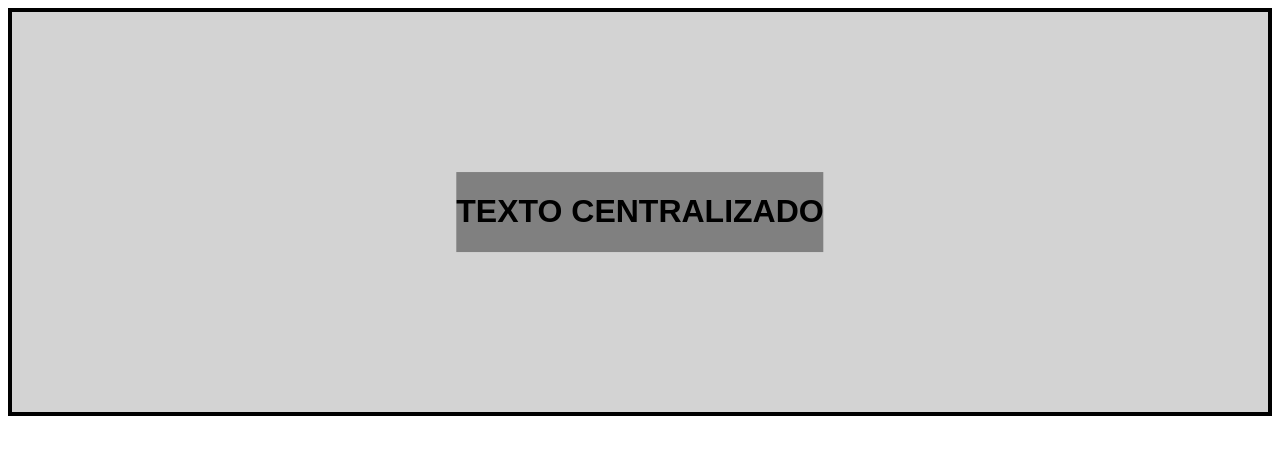
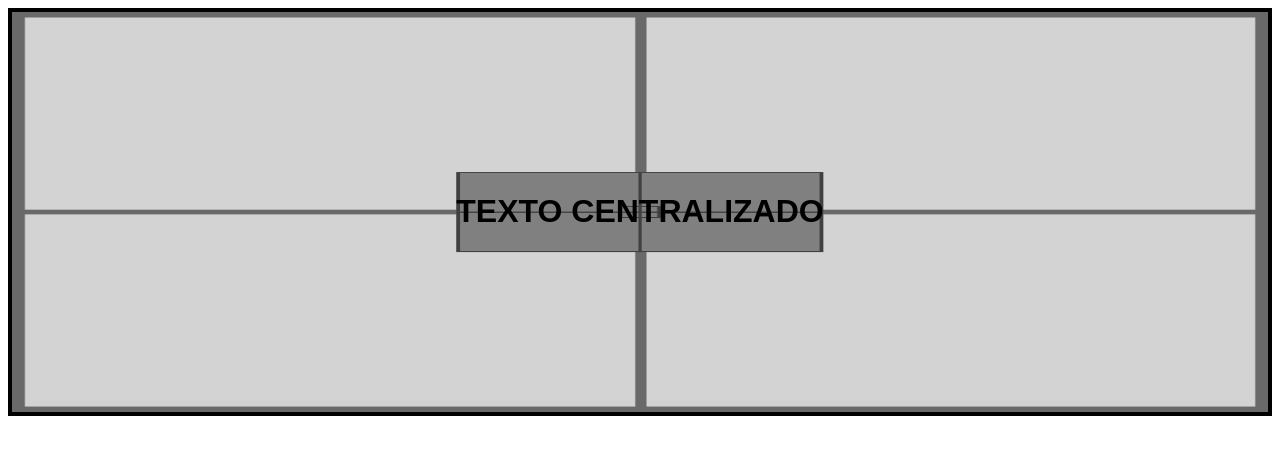
Before and after one commit to BrenoAlvesTI/html-css, a plain HTML site: page Exercícios/ex022/fundo005.html in a window 1280 px wide. Drawn offline with Linux system fonts and the light colour scheme.

Commit message:
mudanças

```diff
--- a/Exercícios/ex022/fundo005.html
+++ b/Exercícios/ex022/fundo005.html
@@ -15,6 +15,8 @@
         }
 
         .container {
+            background-image: url('imagens/target001.png');
+            background-size: 100% 100%;
             height: 50vh;
             border: 4px solid black;
             position: relative;
@@ -22,6 +24,8 @@
         }
 
         .content {
+            background-image: url('imagens/target001.png');
+            background-size: 100% 100%;
             margin: 0px;
             position: absolute;
             background-color: gray;
```
Also changed, not shown: Exercícios/ex022/fundo004.html (+1 -1 lines), desafios/desafio012/cordel-moderno.txt (added), desafios/desafio012/imagens/background001.jpg (added), desafios/desafio012/imagens/background002.jpg (added).
